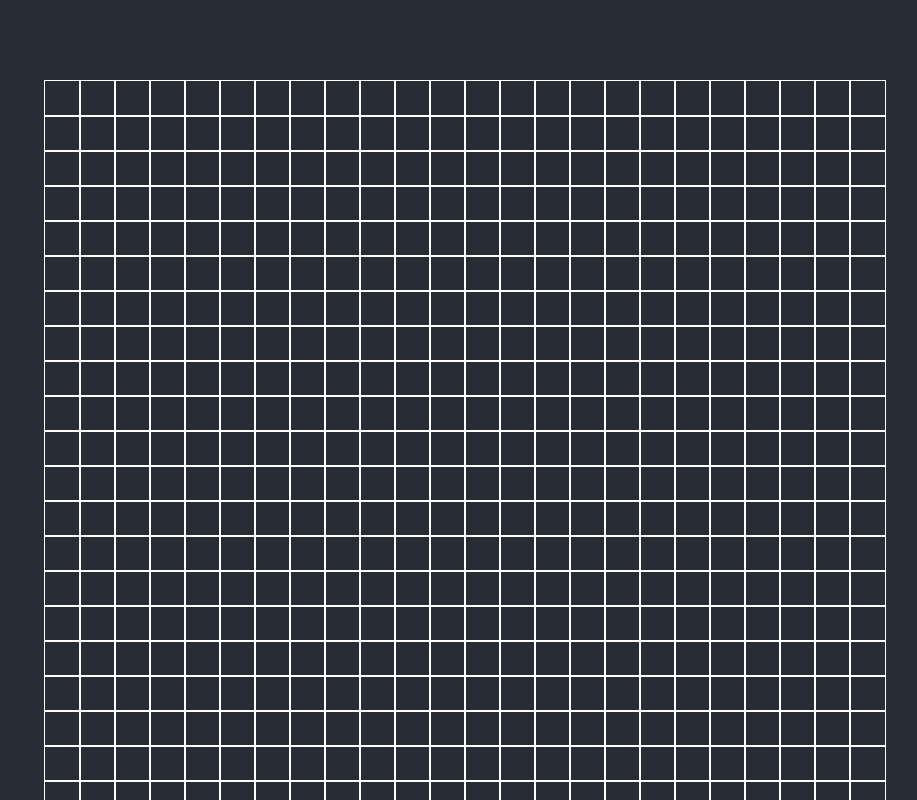
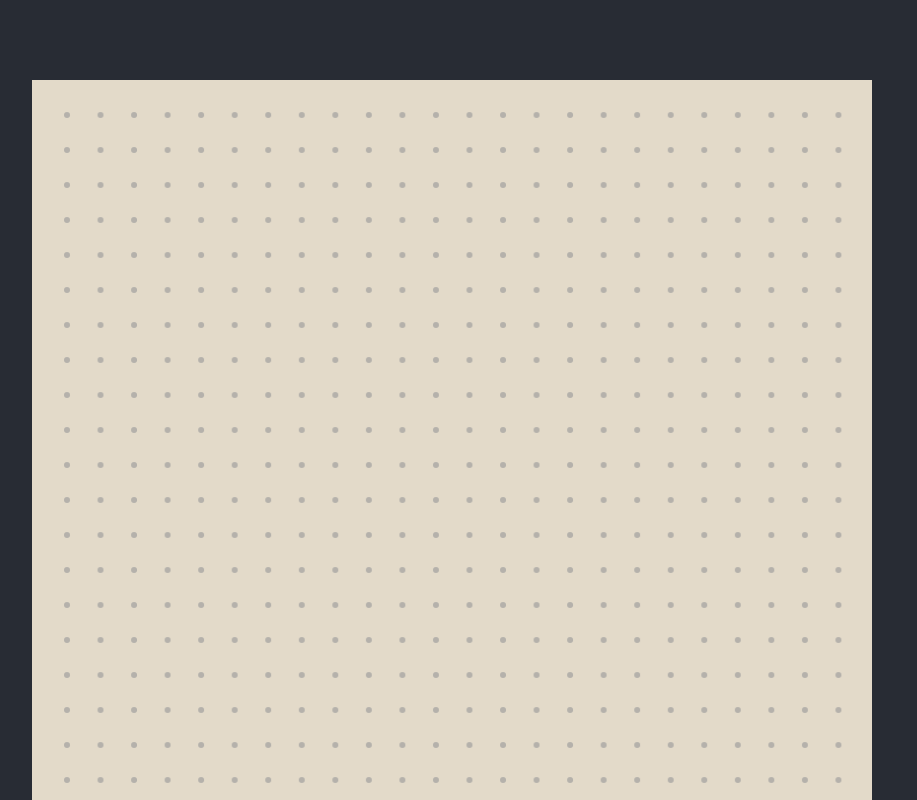
Before and after one commit to Acstrayer/blocuments, a React (Create React App) app in the folder main/: page / in a window 1280 px wide. Shown: the top 800 px of the page, without its empty margins (188-1105 px from the left). Built offline with nearby package versions, Linux system fonts and the light colour scheme.

Commit message:
Houselceaning, adjust grid implementation

```diff
--- a/main/src/App.css
+++ b/main/src/App.css
@@ -60,7 +60,7 @@ main .Spreadsheet {
   display: grid;
   position: relative;
   margin: auto;
-  width: 8.5in;
+  width: 840px;
   grid-column-start: 1;
   grid-column-end: -1;
   grid-row-start: 1;
@@ -68,6 +68,7 @@ main .Spreadsheet {
   grid-template-rows: repeat(var(--num-rows), minmax(var(--row-height), auto));
   grid-template-columns: repeat(var(--num-cols), minmax(var(--col-width), auto));
   margin-bottom: 40px;
+  background-color: #e3dac9;
 }
 
 #Grid div{
@@ -78,11 +79,13 @@ main .Spreadsheet {
   position: absolute;
   top: 0px;
   left: 0px;
+  border: none;
 }
 
 #Grid .rowGuide {
   width: 100%;
   height: var(--row-height);
+  z-index: 2;
 }
 
 #Grid .colGuide {
--- a/main/src/App.tsx
+++ b/main/src/App.tsx
@@ -1,18 +1,9 @@
 import { useState } from 'react';
-import SheetBloc from './components/spreadsheet'
+import SheetBloc from './components/sheetBloc'
+import GridBloc from './components/gridBloc'
 import './App.css';
 
 function App() {
-  let rowGuides: JSX.Element[] = [];
-  for (let i = 1; i <= 31; i++) {
-    let n = i.toString();
-    rowGuides.push(<div className="Guide rowGuide" style={{gridArea: n+" / 1 / "+n+" / -1"}}></div>);
-  }
-  let colGuides: JSX.Element[] = [];
-  for (let i = 1; i <= 24; i++) {
-    let n = i.toString();
-    colGuides.push(<div className="Guide colGuide" style={{gridArea: "1 / "+n+" / -1 / "+n}}></div>);
-  }
   const spreadsheetData = [
     [{ value: "" }, { value: "" }],
     [{ value: "" }, { value: "" }],
@@ -21,23 +12,21 @@ function App() {
   const addSheetBloc = () => {
     setSheets([...sheets, <SheetBloc cells={spreadsheetData} dark />]);
   }
+
   return (
     <div className="App">
       <header className="App-header">
       </header>
       <main>
-        <section id="Grid">
-          {rowGuides}
-          {colGuides}
-        </section>
+        <GridBloc x={24} y={31} />
+        {sheets}
 
-        {sheets}
         <section id="ToolBar">
-        <button onClick={addSheetBloc}>Add Sheet Bloc</button>
-        {/*
-        <button onClick={addTextBloc}>Add Text Bloc</button>
-        <button onClick={addImageBloc}>Add Image Bloc</button>
-        */}
+          <button onClick={addSheetBloc}>Add Sheet Bloc</button>
+          {/*
+          <button onClick={addTextBloc}>Add Text Bloc</button>
+          <button onClick={addImageBloc}>Add Image Bloc</button>
+          */}
         </section>
       </main>
     </div>
```
